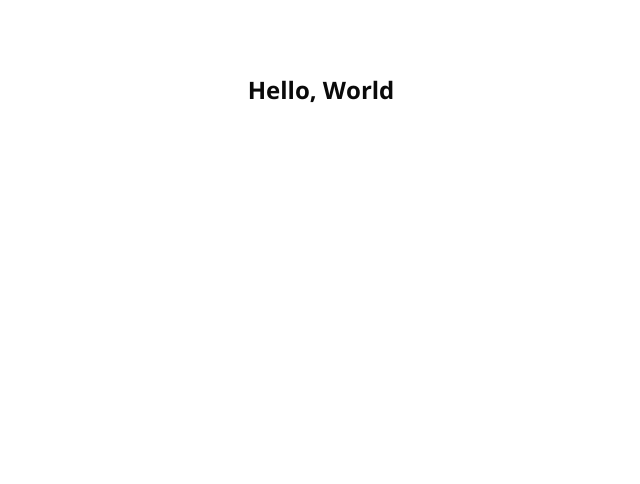
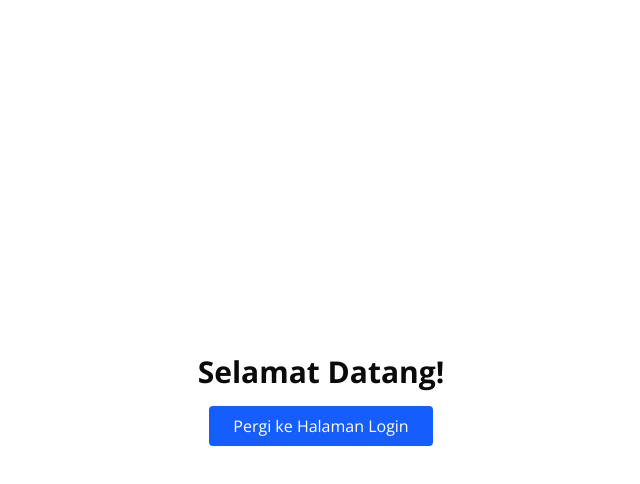
Before and after one commit to WEBUVICS/frontend, a Next.js app: page / in a window 1280 px wide. Shown: the top 484 px of the page, without its empty margins (319-959 px from the left). Built offline with nearby package versions, Linux system fonts and the light colour scheme.

Commit message:
feat: Styling dan menambah direct button di app/page.tsx

```diff
--- a/app/page.tsx
+++ b/app/page.tsx
@@ -1,11 +1,17 @@
 // ========= UNTUK HALAMAN HOME UBAH DISINI ===========
 
+import Link from 'next/link';
 
 export default function Home() {
-
   return (
-    <div className="font-sans grid grid-rows-[20px_1fr_20px] items-center justify-items-center min-h-screen p-8 pb-20 gap-16 sm:p-20">
-        <h2 className="text-2xl font-bold text-foreground">Hello, World</h2>
+    <div className="min-h-screen flex flex-col items-center justify-center">
+      <h1 className="text-3xl font-bold mb-4">Selamat Datang!</h1>
+      <Link
+        href="/login"
+        className="bg-blue-600 text-white px-6 py-2 rounded hover:bg-blue-700"
+      >
+        Pergi ke Halaman Login
+      </Link>
     </div>
   );
 }
```
